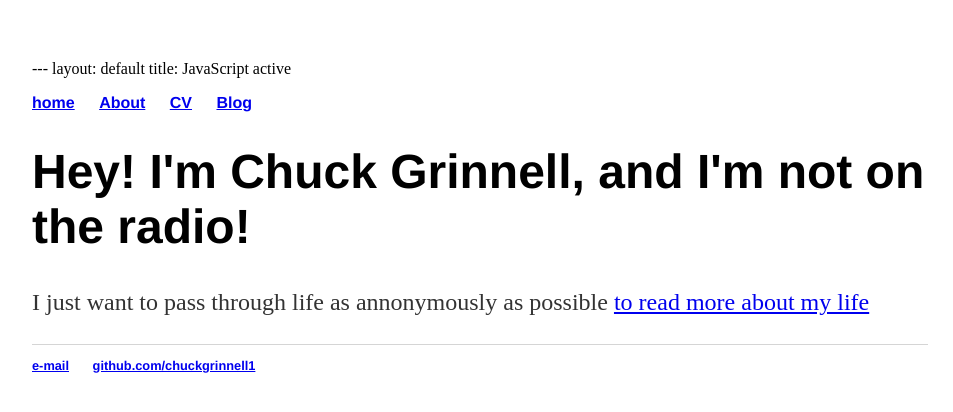
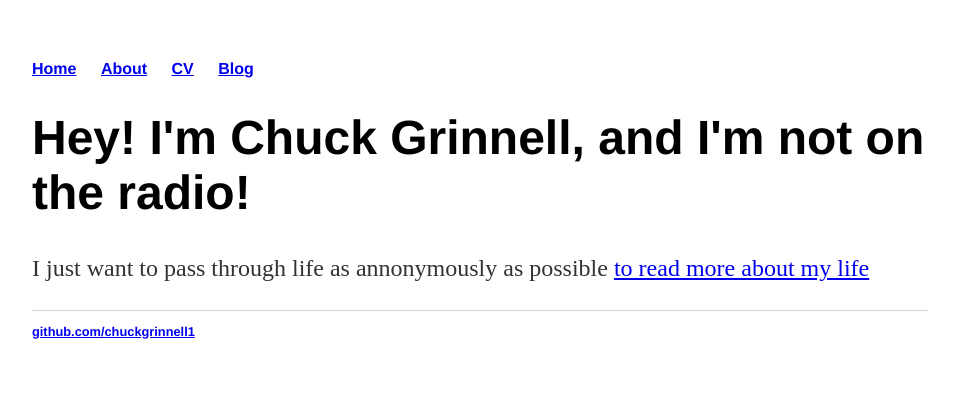
Before and after one commit to 1chuck/chuckgrinnell1.github.io, a Jekyll site: the page built from index.html, in a window 1280 px wide. Shown: the top 412 px of the page, without its empty margins (160-1113 px from the left). Built offline with Jekyll 4.4.1, drawn with Linux system fonts in a browser that asks for light colours.

Commit message:
Update index.html
O.K.  I just deleted a whole lot of lines 'cause the same lines are in another file.  It's all  from a blurb on Jekyll.

```diff
--- a/index.html
+++ b/index.html
@@ -1,33 +1,8 @@
 ---
 layout: default
-title:
-<html>
-<head>
-                             <title>another practice</title>
-                             <!link to main style sheet>
-                             <link rel="stylesheet" type="text/css" href="/css/main.css">
-                             <alert>JavaScript active</alert>
-</head>
-<body>
-             <nav>
-             <ul>
-                     <li><a href="/">home</a></li>
-                     <li><a href="/about">About</a></li>
-                     <li><a href="/cv">CV</a></li>
-                     <li><a href="/blog">Blog</a></li>
-             </ul>
-             </nav>
-             <div class="container">
-             <div class="blurb">
+title: chuckgrinnell1
+---
+   <div class="blurb">
                         <h1>Hey!  I'm Chuck Grinnell, and I'm not on the radio!</h1>
                              <p>I just want to pass through life as annonymously as possible <a href="/about">to read more                                  about my life</a></p>
-             </div><!blurb>
-             </div><!container>
-<footer>
-             <ul>
-                      <li><a href="mailto:chuckgrinnell1@gmail.com">e-mail</a></li>
-                      <li><a href="https://github.com/chuckgrinnell1">github.com/chuckgrinnell1</a></li>
-              </ul>
-</footer>
-</body>
-</html>
+   </div>
```
